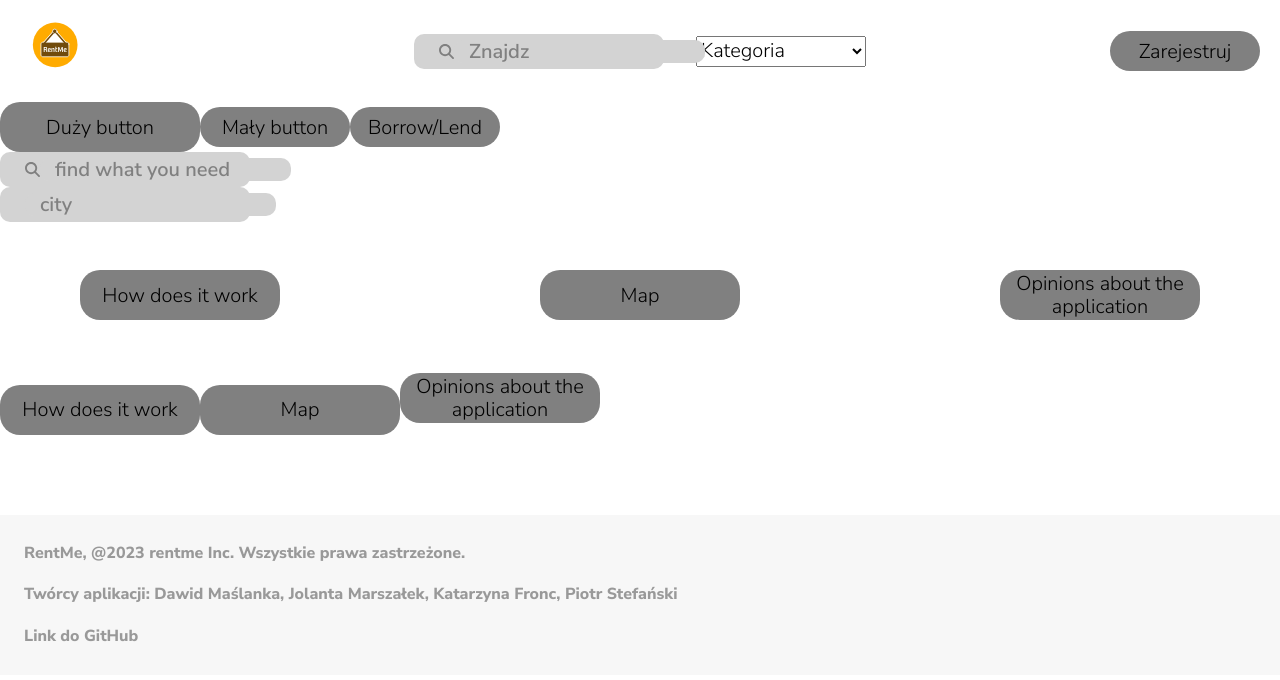
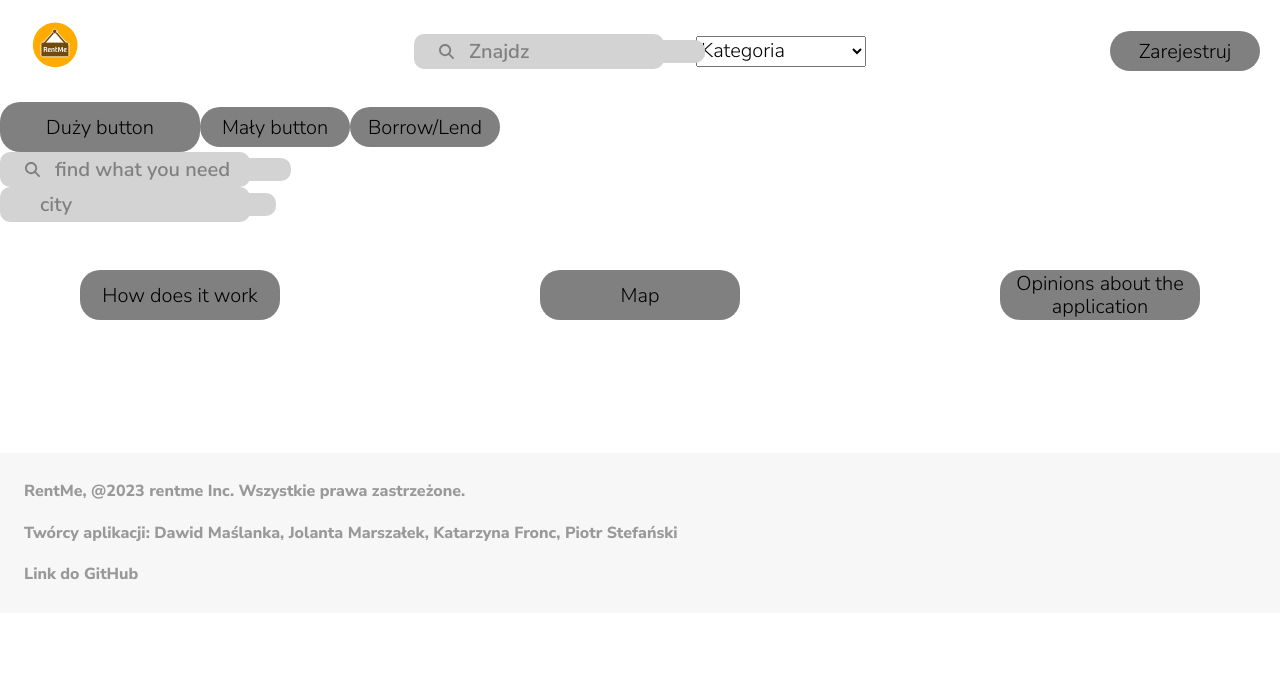
Before and after one commit to infoshareacademy/jfdzr9-team-ArchITects-of-the-safe-Universe, a React (Vite) app: page / in a window 1280 px wide. Shown: the top 680 px of the page. Built offline with nearby package versions, Linux system fonts and the light colour scheme.

Commit message:
JFDZR9ASU 64 added changes in bottom navigation

```diff
--- a/src/components/BottomNavigation/BottomNavigation.components.tsx
+++ b/src/components/BottomNavigation/BottomNavigation.components.tsx
@@ -21,15 +21,6 @@ const BottomNavigation = ({ howWork, map, opinion }: BottomNavigation) => {
           <ButtonM>Opinions about the application</ButtonM>
         </a>
       </BottomNavigationSection>
-      <a href={howWork} target="" rel="">
-        <ButtonM>How does it work</ButtonM>
-      </a>
-      <a href={map} target="" rel="">
-        <ButtonM>Map</ButtonM>
-      </a>
-      <a href={opinion} target="" rel="">
-        <ButtonM>Opinions about the application</ButtonM>
-      </a>
     </div>
   );
 };
```
